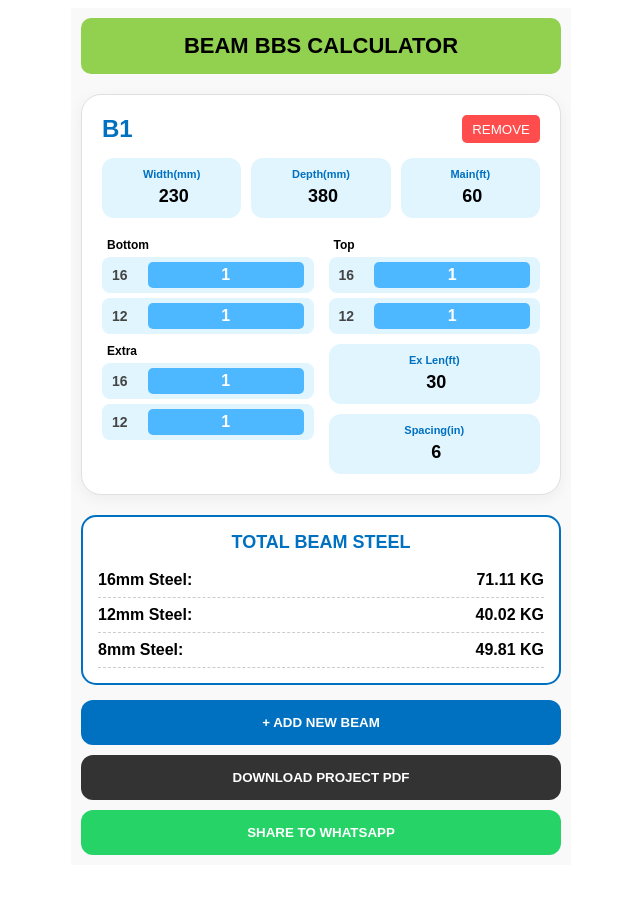
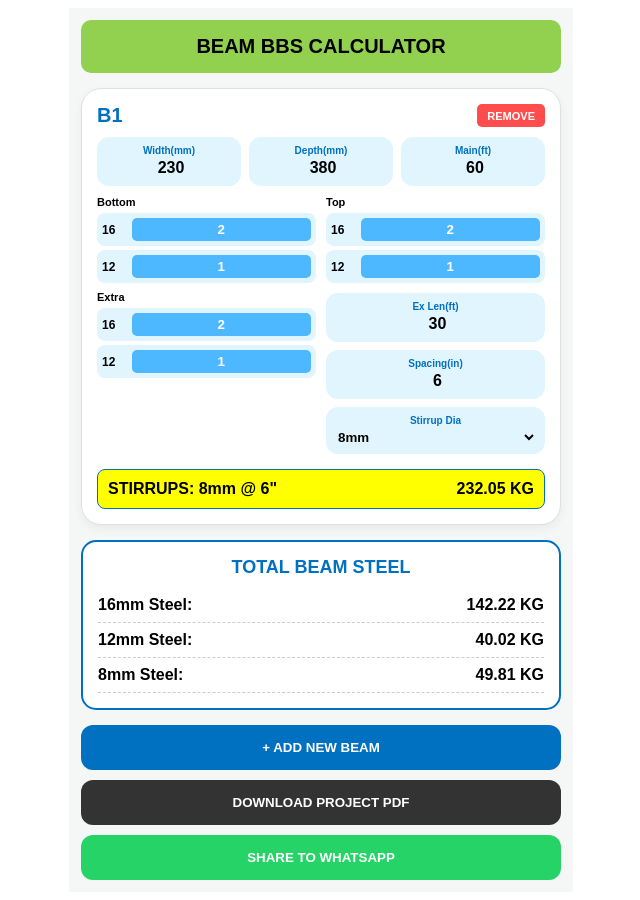
Before and after one commit to Movieeesss/BEAM-BBS, a React (Vite) app: page / in a window 1280 px wide. Shown: the whole page, without its empty margins (319-959 px from the left). Before the commit the page ends 873 px from the top, so only its background shows below. Built offline with nearby package versions, Linux system fonts and the light colour scheme.

Commit message:
Update BeamBBS.tsx

```diff
--- a/src/BeamBBS.tsx
+++ b/src/BeamBBS.tsx
@@ -2,7 +2,7 @@ import React, { useState, useMemo } from 'react';
 import jsPDF from 'jspdf';
 import autoTable from 'jspdf-autotable';
 
-// Commercial Reference Data from your Excel
+// Commercial Reference Data from Image 50
 const STEEL_REF: Record<number, { rodsPerBundle: number; bundleWt: number }> = {
   8:  { rodsPerBundle: 10, bundleWt: 47.4 },
   10: { rodsPerBundle: 7,  bundleWt: 51.87 },
@@ -11,6 +11,8 @@ const STEEL_REF: Record<number, { rodsPerBundle: number; bundleWt: number }> = {
   20: { rodsPerBundle: 2,  bundleWt: 59.26 },
   25: { rodsPerBundle: 1,  bundleWt: 46.3 },
 };
+
+const DIAMETERS = [8, 10, 12, 16, 20, 25];
 
 interface BeamRow {
   id: number;
@@ -22,6 +24,7 @@ interface BeamRow {
   bot16: string; bot12: string;
   top16: string; top12: string;
   ext16: string; ext12: string;
+  stirrupDia: string;
   stirrupSp: string;
 }
 
@@ -29,42 +32,43 @@ export default function BeamBBSCalculator() {
   const [rows, setRows] = useState<BeamRow[]>([
     {
       id: 1, tag: 'B1', width: '230', depth: '380', mainLen: '60', exLen: '30',
-      bot16: '1', bot12: '1', top16: '1', top12: '1', ext16: '1', ext12: '1',
-      stirrupSp: '6'
+      bot16: '2', bot12: '1', top16: '2', top12: '1', ext16: '2', ext12: '1',
+      stirrupDia: '8', stirrupSp: '6'
     }
   ]);
 
   const computedData = useMemo(() => {
     const results = rows.map(r => {
-      const mainL = parseFloat(r.mainLen) || 0;
-      const exL = parseFloat(r.exLen) || 0;
+      const mL = parseFloat(r.mainLen) || 0;
+      const xL = parseFloat(r.exLen) || 0;
       const w = parseFloat(r.width) || 0;
       const d = parseFloat(r.depth) || 0;
       const sp = parseFloat(r.stirrupSp) || 6;
 
-      const getKg = (len: number, nos: string, dia: number) => {
-        const n = parseFloat(nos) || 0;
-        if (n === 0) return 0;
-        const totalM = (len * n) / 3.281;
-        const ref = STEEL_REF[dia];
-        return (totalM / 12.19 / ref.rodsPerBundle) * ref.bundleWt;
-      };
+      // Logic: (Length * Nos) / 3.281 to get Meters
+      const m16 = ((mL * (parseFloat(r.bot16)||0)) + (mL * (parseFloat(r.top16)||0)) + (xL * (parseFloat(r.ext16)||0))) / 3.281;
+      const m12 = ((mL * (parseFloat(r.bot12)||0)) + (mL * (parseFloat(r.top12)||0)) + (xL * (parseFloat(r.ext12)||0))) / 3.281;
 
-      const kg16 = getKg(mainL, r.bot16, 16) + getKg(mainL, r.top16, 16) + getKg(exL, r.ext16, 16);
-      const kg12 = getKg(mainL, r.bot12, 12) + getKg(mainL, r.top12, 12) + getKg(exL, r.ext12, 12);
+      // Weight Conversion: (Total Meters / 12.19 / rodsPerBundle) * bundleWt
+      const kg16 = (m16 / 12.19 / STEEL_REF[16].rodsPerBundle) * STEEL_REF[16].bundleWt;
+      const kg12 = (m12 / 12.19 / STEEL_REF[12].rodsPerBundle) * STEEL_REF[12].bundleWt;
 
+      // Stirrup Logic: (2*((W/25.4)+(D/25.4))-6)/12 for Feet
       const sCutFt = (2 * ((w / 25.4) + (d / 25.4)) - 6) / 12;
-      const sNos = Math.ceil((mainL * 12) / sp);
-      const kg8 = ((sCutFt * sNos / 3.281) / 12.19 / STEEL_REF[8].rodsPerBundle) * STEEL_REF[8].bundleWt;
+      const sNos = Math.ceil((mL * 12) / sp);
+      const sTotalM = (sCutFt * sNos) / 3.281;
+      const sDia = parseInt(r.stirrupDia);
+      const kgS = (sTotalM / 12.19 / STEEL_REF[sDia].rodsPerBundle) * STEEL_REF[sDia].bundleWt;
 
-      return { ...r, kg16, kg12, kg8, total: kg16 + kg12 + kg8 };
+      return { ...r, kg16, kg12, kgS, rowTotal: kg16 + kg12 + kgS };
     });
 
-    const summary = { 8: 0, 12: 0, 16: 0 };
+    const summary = { 8: 0, 10: 0, 12: 0, 16: 0 };
     results.forEach(res => {
-      summary[8] += res.kg8;
+      summary[16] += res.kg16;
       summary[12] += res.kg12;
-      summary[16] += res.kg16;
+      const sD = parseInt(res.stirrupDia) as keyof typeof summary;
+      if (summary[sD] !== undefined) summary[sD] += res.kgS;
     });
 
     return { results, summary };
@@ -76,70 +80,72 @@ export default function BeamBBSCalculator() {
 
   const generatePDF = () => {
     const doc = new jsPDF();
-    doc.text("BEAM STEEL PROJECT REPORT", 105, 15, { align: 'center' });
+    doc.text("BEAM BBS PROJECT REPORT", 105, 15, { align: 'center' });
     autoTable(doc, {
       startY: 25,
-      head: [['Beam', '16mm KG', '12mm KG', '8mm KG', 'Total KG']],
+      head: [['Beam', '16mm KG', '12mm KG', 'Stirrups', 'Total KG']],
       body: computedData.results.map(r => [
-        r.tag, r.kg16.toFixed(2), r.kg12.toFixed(2), r.kg8.toFixed(2), r.total.toFixed(2)
+        r.tag, r.kg16.toFixed(2), r.kg12.toFixed(2), r.kgS.toFixed(2), r.rowTotal.toFixed(2)
       ]),
       headStyles: { fillColor: [0, 112, 192] }
     });
     doc.save("Project_Report.pdf");
   };
 
-  const shareWA = () => {
-    const msg = `*BEAM BBS REPORT*%0ATotal: ${Object.values(computedData.summary).reduce((a,b)=>a+b,0).toFixed(2)} KG`;
-    window.open(`https://wa.me/?text=${msg}`, '_blank');
-  };
-
-  // Error-Free Styles
-  const cardStyle: React.CSSProperties = { background: '#fff', borderRadius: '20px', padding: '20px', marginBottom: '20px', border: '1px solid #e0e0e0', boxShadow: '0 4px 15px rgba(0,0,0,0.05)' };
-  const labelStyle: React.CSSProperties = { fontSize: '11px', fontWeight: 'bold', color: '#0070c0', display: 'block', marginBottom: '5px', textAlign: 'center' as const };
-  const blueBoxStyle: React.CSSProperties = { background: '#e1f5fe', padding: '10px', borderRadius: '12px', textAlign: 'center' as const };
-  const inputStyle: React.CSSProperties = { border: 'none', background: 'transparent', width: '100%', fontSize: '18px', fontWeight: 'bold', textAlign: 'center' as const, outline: 'none' };
-  const dualRow: React.CSSProperties = { display: 'flex', gap: '5px', background: '#e1f5fe', padding: '5px 10px', borderRadius: '8px', alignItems: 'center', marginBottom: '5px' };
-  const rodLabel: React.CSSProperties = { width: '40px', fontSize: '14px', fontWeight: 'bold', color: '#444' };
-  const rodInput: React.CSSProperties = { width: '100%', border: 'none', background: '#4db8ff', color: 'white', borderRadius: '5px', textAlign: 'center' as const, fontSize: '16px', padding: '4px', fontWeight: 'bold', outline: 'none' };
+  // UI Styles for exact Design Match
+  const card: React.CSSProperties = { background: '#fff', borderRadius: '20px', padding: '15px', marginBottom: '15px', border: '1px solid #e0e0e0', boxShadow: '0 4px 10px rgba(0,0,0,0.05)' };
+  const blueBox: React.CSSProperties = { background: '#e1f5fe', padding: '8px', borderRadius: '12px', textAlign: 'center' };
+  const label: React.CSSProperties = { fontSize: '10px', fontWeight: 'bold', color: '#0070c0', display: 'block', marginBottom: '2px' };
+  const input: React.CSSProperties = { border: 'none', background: 'transparent', width: '100%', fontSize: '16px', fontWeight: 'bold', textAlign: 'center', outline: 'none' };
+  const rodRow: React.CSSProperties = { display: 'flex', gap: '5px', background: '#e1f5fe', padding: '5px', borderRadius: '8px', marginBottom: '4px', alignItems: 'center' };
+  const rodLabel: React.CSSProperties = { width: '30px', fontSize: '12px', fontWeight: 'bold' };
+  const rodInput: React.CSSProperties = { width: '100%', border: 'none', background: '#4db8ff', color: 'white', borderRadius: '5px', textAlign: 'center', fontWeight: 'bold', padding: '4px' };
 
   return (
-    <div style={{ maxWidth: '480px', margin: '0 auto', fontFamily: 'sans-serif', backgroundColor: '#f9f9f9', minHeight: '100vh', padding: '10px' }}>
-      <header style={{ backgroundColor: '#92d050', padding: '15px', textAlign: 'center', borderRadius: '10px', marginBottom: '20px' }}>
-        <h1 style={{ margin: 0, fontSize: '22px', fontWeight: 'bold' }}>BEAM BBS CALCULATOR</h1>
+    <div style={{ maxWidth: '480px', margin: '0 auto', fontFamily: 'sans-serif', backgroundColor: '#f4f7f6', minHeight: '100vh', padding: '12px' }}>
+      <header style={{ backgroundColor: '#92d050', padding: '15px', textAlign: 'center', borderRadius: '10px', marginBottom: '15px' }}>
+        <h1 style={{ margin: 0, fontSize: '20px', fontWeight: '900' }}>BEAM BBS CALCULATOR</h1>
       </header>
 
-      {rows.map((row) => (
-        <div key={row.id} style={cardStyle}>
-          <div style={{ display: 'flex', justifyContent: 'space-between', marginBottom: '15px' }}>
-            <span style={{ fontSize: '24px', fontWeight: 'bold', color: '#0070c0' }}>{row.tag}</span>
-            <button onClick={() => setRows(rows.filter(r => r.id !== row.id))} style={{ background: '#ff4d4d', color: 'white', border: 'none', padding: '5px 10px', borderRadius: '5px' }}>REMOVE</button>
+      {rows.map((row, idx) => (
+        <div key={row.id} style={card}>
+          <div style={{ display: 'flex', justifyContent: 'space-between', marginBottom: '10px' }}>
+            <span style={{ fontSize: '20px', fontWeight: 'bold', color: '#0070c0' }}>{row.tag}</span>
+            <button onClick={() => setRows(rows.filter(r => r.id !== row.id))} style={{ background: '#ff4d4d', color: 'white', border: 'none', padding: '4px 10px', borderRadius: '5px', fontSize: '11px', fontWeight: 'bold' }}>REMOVE</button>
           </div>
 
-          <div style={{ display: 'grid', gridTemplateColumns: '1fr 1fr 1fr', gap: '10px', marginBottom: '20px' }}>
-            <div style={blueBoxStyle}><label style={labelStyle}>Width(mm)</label><input value={row.width} onChange={e=>updateRow(row.id,'width',e.target.value)} style={inputStyle}/></div>
-            <div style={blueBoxStyle}><label style={labelStyle}>Depth(mm)</label><input value={row.depth} onChange={e=>updateRow(row.id,'depth',e.target.value)} style={inputStyle}/></div>
-            <div style={blueBoxStyle}><label style={labelStyle}>Main(ft)</label><input value={row.mainLen} onChange={e=>updateRow(row.id,'mainLen',e.target.value)} style={inputStyle}/></div>
+          <div style={{ display: 'grid', gridTemplateColumns: '1fr 1fr 1fr', gap: '8px', marginBottom: '10px' }}>
+            <div style={blueBox}><label style={label}>Width(mm)</label><input value={row.width} onChange={e=>updateRow(row.id,'width',e.target.value)} style={input}/></div>
+            <div style={blueBox}><label style={label}>Depth(mm)</label><input value={row.depth} onChange={e=>updateRow(row.id,'depth',e.target.value)} style={input}/></div>
+            <div style={blueBox}><label style={label}>Main(ft)</label><input value={row.mainLen} onChange={e=>updateRow(row.id,'mainLen',e.target.value)} style={input}/></div>
           </div>
 
-          <div style={{ display: 'grid', gridTemplateColumns: '1fr 1fr', gap: '15px' }}>
+          <div style={{ display: 'grid', gridTemplateColumns: '1fr 1fr', gap: '10px' }}>
             <div>
-              <p style={{ margin: '0 0 5px 5px', fontWeight: 'bold', fontSize: '12px' }}>Bottom</p>
-              <div style={dualRow}><span style={rodLabel}>16</span><input value={row.bot16} onChange={e=>updateRow(row.id,'bot16',e.target.value)} style={rodInput}/></div>
-              <div style={dualRow}><span style={rodLabel}>12</span><input value={row.bot12} onChange={e=>updateRow(row.id,'bot12',e.target.value)} style={rodInput}/></div>
+              <p style={{ margin: '0 0 5px', fontWeight: 'bold', fontSize: '11px' }}>Bottom</p>
+              <div style={rodRow}><span style={rodLabel}>16</span><input value={row.bot16} onChange={e=>updateRow(row.id,'bot16',e.target.value)} style={rodInput}/></div>
+              <div style={rodRow}><span style={rodLabel}>12</span><input value={row.bot12} onChange={e=>updateRow(row.id,'bot12',e.target.value)} style={rodInput}/></div>
+              <p style={{ margin: '8px 0 5px', fontWeight: 'bold', fontSize: '11px' }}>Extra</p>
+              <div style={rodRow}><span style={rodLabel}>16</span><input value={row.ext16} onChange={e=>updateRow(row.id,'ext16',e.target.value)} style={rodInput}/></div>
+              <div style={rodRow}><span style={rodLabel}>12</span><input value={row.ext12} onChange={e=>updateRow(row.id,'ext12',e.target.value)} style={rodInput}/></div>
+            </div>
+            <div>
+              <p style={{ margin: '0 0 5px', fontWeight: 'bold', fontSize: '11px' }}>Top</p>
+              <div style={rodRow}><span style={rodLabel}>16</span><input value={row.top16} onChange={e=>updateRow(row.id,'top16',e.target.value)} style={rodInput}/></div>
+              <div style={rodRow}><span style={rodLabel}>12</span><input value={row.top12} onChange={e=>updateRow(row.id,'top12',e.target.value)} style={rodInput}/></div>
+              <div style={{...blueBox, marginTop:'10px'}}><label style={label}>Ex Len(ft)</label><input value={row.exLen} onChange={e=>updateRow(row.id,'exLen',e.target.value)} style={input}/></div>
+              <div style={{...blueBox, marginTop:'8px'}}><label style={label}>Spacing(in)</label><input value={row.stirrupSp} onChange={e=>updateRow(row.id,'stirrupSp',e.target.value)} style={input}/></div>
+              <div style={{...blueBox, marginTop:'8px'}}><label style={label}>Stirrup Dia</label>
+                <select value={row.stirrupDia} onChange={e=>updateRow(row.id,'stirrupDia',e.target.value)} style={{border:'none', width:'100%', fontWeight:'bold', background:'transparent'}}>
+                  <option value="8">8mm</option><option value="10">10mm</option>
+                </select>
+              </div>
+            </div>
+          </div>
 
-              <p style={{ margin: '10px 0 5px 5px', fontWeight: 'bold', fontSize: '12px' }}>Extra</p>
-              <div style={dualRow}><span style={rodLabel}>16</span><input value={row.ext16} onChange={e=>updateRow(row.id,'ext16',e.target.value)} style={rodInput}/></div>
-              <div style={dualRow}><span style={rodLabel}>12</span><input value={row.ext12} onChange={e=>updateRow(row.id,'ext12',e.target.value)} style={rodInput}/></div>
-            </div>
-
-            <div>
-              <p style={{ margin: '0 0 5px 5px', fontWeight: 'bold', fontSize: '12px' }}>Top</p>
-              <div style={dualRow}><span style={rodLabel}>16</span><input value={row.top16} onChange={e=>updateRow(row.id,'top16',e.target.value)} style={rodInput}/></div>
-              <div style={dualRow}><span style={rodLabel}>12</span><input value={row.top12} onChange={e=>updateRow(row.id,'top12',e.target.value)} style={rodInput}/></div>
-
-              <div style={{...blueBoxStyle, marginTop: '10px'}}><label style={labelStyle}>Ex Len(ft)</label><input value={row.exLen} onChange={e=>updateRow(row.id,'exLen',e.target.value)} style={inputStyle}/></div>
-              <div style={{...blueBoxStyle, marginTop: '10px'}}><label style={labelStyle}>Spacing(in)</label><input value={row.stirrupSp} onChange={e=>updateRow(row.id,'stirrupSp',e.target.value)} style={inputStyle}/></div>
-            </div>
+          <div style={{ backgroundColor: '#ffff00', padding: '10px', marginTop: '15px', display: 'flex', justifyContent: 'space-between', fontWeight: '900', borderRadius: '8px', border: '1px solid #0070c0' }}>
+            <span>STIRRUPS: {row.stirrupDia}mm @ {row.stirrupSp}"</span>
+            <span>{computedData.results[idx].rowTotal.toFixed(2)} KG</span>
           </div>
         </div>
       ))}
@@ -153,7 +159,10 @@ export default function BeamBBSCalculator() {
 
       <button onClick={() => setRows([...rows, { ...rows[0], id: Date.now(), tag: `B${rows.length + 1}` }])} style={btnBlue}>+ ADD NEW BEAM</button>
       <button onClick={generatePDF} style={btnBlack}>DOWNLOAD PROJECT PDF</button>
-      <button onClick={shareWA} style={btnGreen}>SHARE TO WHATSAPP</button>
+      <button onClick={() => {
+        let msg = `*BEAM BBS REPORT*%0ATotal: ${Object.values(computedData.summary).reduce((a,b)=>a+b,0).toFixed(2)} KG`;
+        window.open(`https://wa.me/?text=${msg}`, '_blank');
+      }} style={btnGreen}>SHARE TO WHATSAPP</button>
     </div>
   );
 }
```
